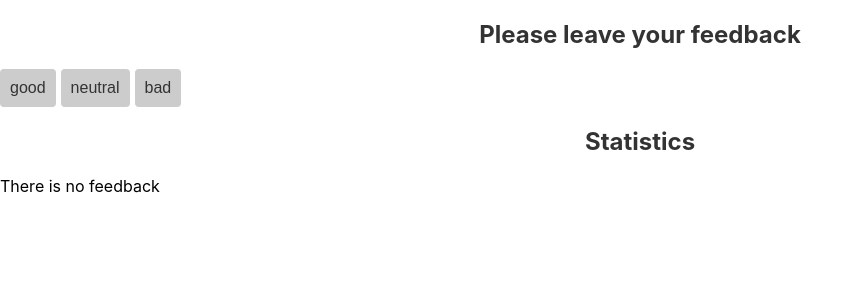
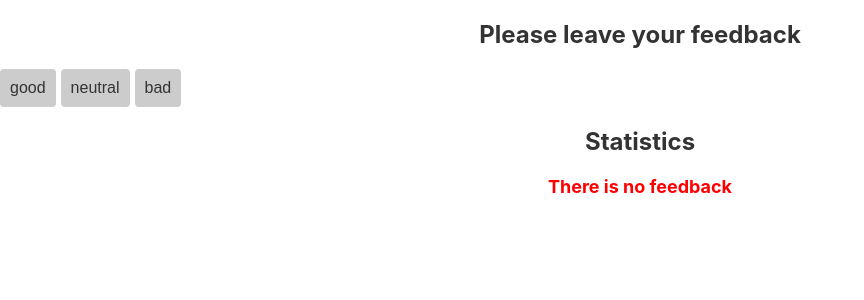
Before and after one commit to Dyhless/react-hw-02-feedback, a React (Create React App) app: page / in a window 1280 px wide. Shown: the top 300 px of the page, without its empty margins (0-864 px from the left). Built offline with nearby package versions, Linux system fonts and the light colour scheme.

Commit message:
Update Notification.jsx

```diff
--- a/src/components/Notification/Notification.jsx
+++ b/src/components/Notification/Notification.jsx
@@ -1,8 +1,13 @@
 import React from 'react';
 import PropTypes from 'prop-types';
+import { NotificationWrapper, NotificationText } from './Notification.styled';
 
 const Notification = ({ message }) => {
-  return <p>{message}</p>;
+  return (
+    <NotificationWrapper>
+      <NotificationText>{message}</NotificationText>
+    </NotificationWrapper>
+  );
 };
 
 Notification.propTypes = {
```
